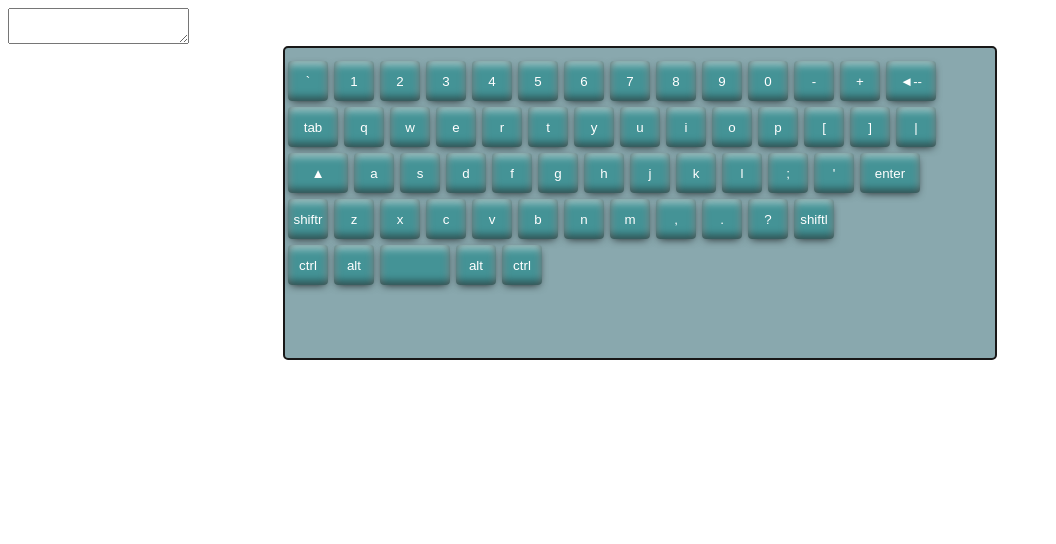
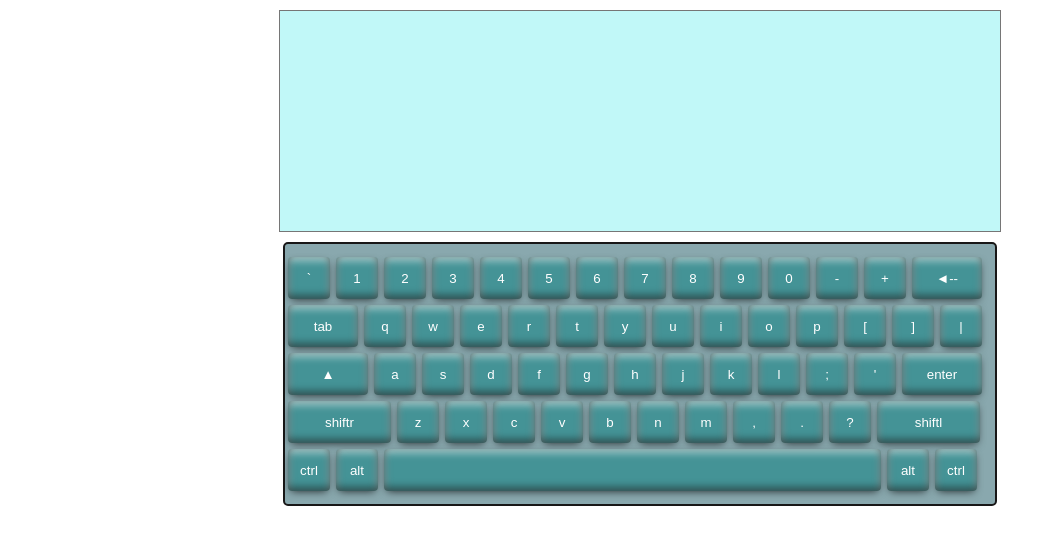
Before and after one commit to natalypoida/virtual_keyboard, a plain HTML site: page index.html in a window 1280 px wide. Shown: the whole page, without its empty margins (0-1056 px from the left). Drawn offline with Linux system fonts and the light colour scheme.

Commit message:
feat: change buttons' size

```diff
--- a/style.css
+++ b/style.css
@@ -4,7 +4,7 @@
     font-size: 10px;
 }
 
-.textarea {
+.input {
     display: block;
     width: 700px;
     height: 200px;
@@ -19,7 +19,7 @@
 .keyboard {
     display: block;
     width: 700px;
-    height: 300px;
+    height: 250px;
     margin: 0 auto;
     padding: 10px;
     padding-left: 0;
@@ -35,9 +35,9 @@
 }
 
 .keyboard__key {
-    width: 40px;
-    height: 40px;
-    max-width: 90px;
+    width: 42px;
+    height: 42px;
+    /*max-width: 90px;*/
     margin: 3px;
     border: none;
     border-radius: 4px;
@@ -58,19 +58,27 @@
     rgba(0,0,0,.8) 0 3px 8px -3px;;
 }
 
-.keyboard__key:active {
+.keyboard__key:hover {
     background-color: rgba(0, 128, 128, 0.1);
     transition: .4s ease-out;
 }
 
 .keyboard__key-wide {
-    width: 50px;
+    width: 70px;
 }
 
 .keyboard__key-extra-wide {
-    width: 60px;
+    width: 80px;
+}
+
+.keyboard__key-active {
+    width: 80px;
+    background-color: palevioletred;
+}
+.keyboard__key-super-wide {
+    width: 103px;
 }
 
 .keyboard__key-space {
-    width: 70px;
+    width: 497px;
 }
```
